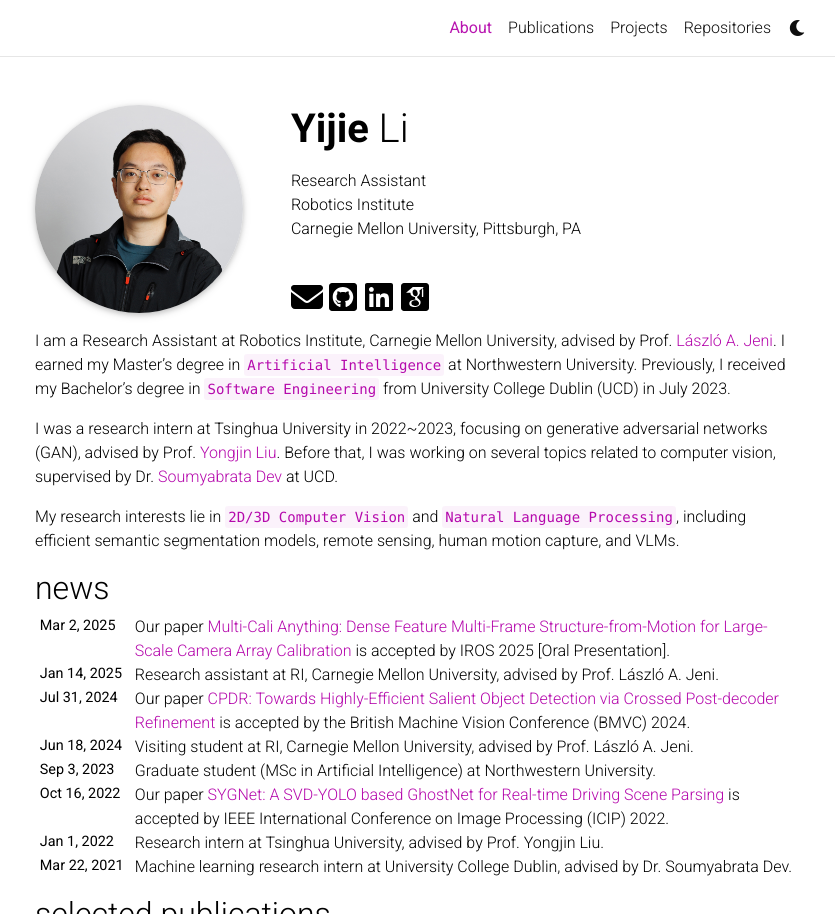
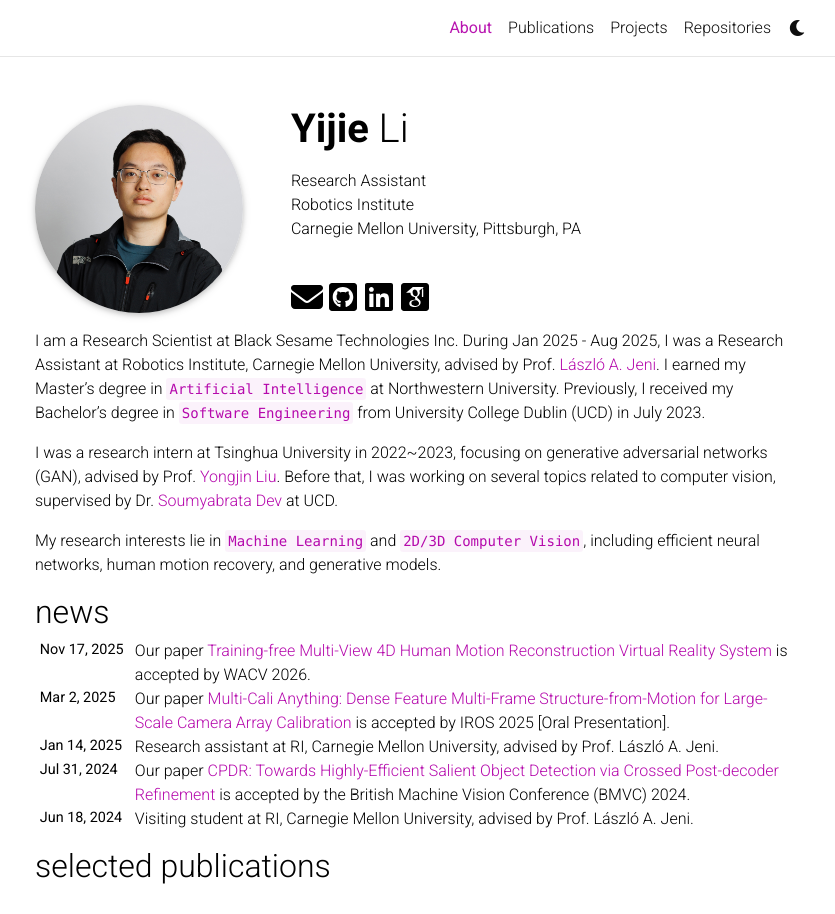
Before and after one commit to Att100/Att100.github.io, a Jekyll site: the page built from _pages/about.md, in a window 1280 px wide and 1216 px high, cut to the strip 0-914 px from the top of the window. Shown: the whole strip, without its empty margins (220-1055 px from the left). Built offline with Jekyll 4.4.1, drawn with Linux system fonts in a browser that asks for light colours; full-size pictures stand in for the smaller copies a plugin makes; comment, search, counter and statistics services are not loaded; a style sheet for code colours, icons or effects is not loaded.

Commit message:
new update 11/17/2025

```diff
--- a/_bibliography/papers.bib
+++ b/_bibliography/papers.bib
@@ -23,7 +23,7 @@
   code={https://github.com/Att100/DDUNet},
   bibtex_show={true},
   preview={ddunet_igarss2025.png},
-  selected={true},
+  selected={false},
   year={2025}
 }
 
@@ -92,7 +92,7 @@
   bibtex_show={true},
   code={https://github.com/Att100/UCloudNet},
   preview={ucloudnet-igarss.png},
-  selected={true}
+  selected={false}
 }
 
 @inproceedings{li2023daanet,
--- a/_config.yml
+++ b/_config.yml
@@ -175,7 +175,7 @@ collections:
     permalink: /projects/:path/
 
 news_scrollable: false # adds a vertical scroll bar if there are more than 3 news items
-news_limit: 10 # leave blank to include all the news in the `_news` folder
+news_limit: 5 # leave blank to include all the news in the `_news` folder
 
 # -----------------------------------------------------------------------------
 # Jekyll settings
--- a/_pages/about.md
+++ b/_pages/about.md
@@ -30,8 +30,8 @@ Carnegie Mellon University, Pittsburgh, PA<br>
 <a href="https://www.linkedin.com/in/yijie-li-36a739281"><img src="assets/img/icons/linkedin.svg" width="32px" height="32px"/></a>
 <a href="https://scholar.google.com/citations?user=SqIl3BMAAAAJ"><img src="assets/img/icons/google-scholar-square.svg" width="32px" height="32px"/></a><br>
 
-I am a Research Assistant at Robotics Institute, Carnegie Mellon University, advised by Prof. [László A. Jeni](https://www.laszlojeni.com/). I earned my Master's degree in `Artificial Intelligence` at Northwestern University. Previously, I received my Bachelor's degree in `Software Engineering` from University College Dublin (UCD) in July 2023.
+I am a Research Scientist at Black Sesame Technologies Inc. During Jan 2025 - Aug 2025, I was a Research Assistant at Robotics Institute, Carnegie Mellon University, advised by Prof. [László A. Jeni](https://www.laszlojeni.com/). I earned my Master's degree in `Artificial Intelligence` at Northwestern University. Previously, I received my Bachelor's degree in `Software Engineering` from University College Dublin (UCD) in July 2023.
 
 I was a research intern at Tsinghua University in 2022~2023, focusing on generative adversarial networks (GAN), advised by Prof. [Yongjin Liu](http://cg.cs.tsinghua.edu.cn/people/~Yongjin/Yongjin.htm). Before that, I was working on several topics related to computer vision, supervised by Dr. [Soumyabrata Dev](https://soumyabrata.dev/) at UCD.
 
-My research interests lie in `2D/3D Computer Vision` and `Natural Language Processing`, including efficient semantic segmentation models, remote sensing, human motion capture, and VLMs.
+My research interests lie in `Machine Learning` and `2D/3D Computer Vision`, including efficient neural networks, human motion recovery, and generative models.
```
Also changed, not shown: _news/announcement_9.md (added, +8 -0 lines).
